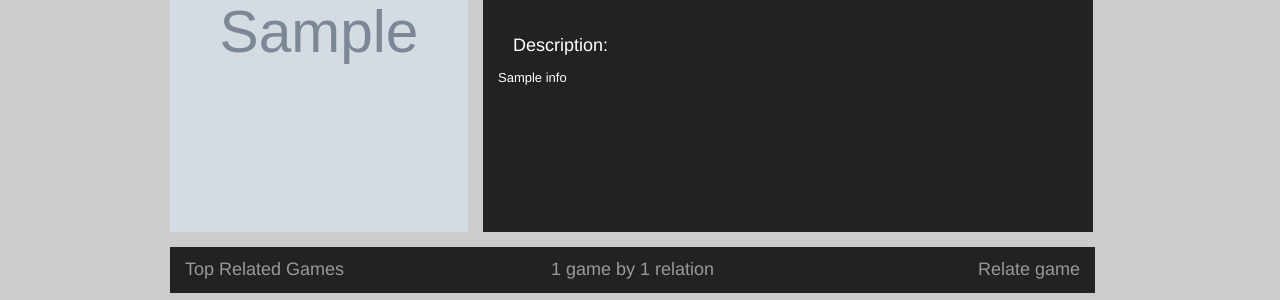
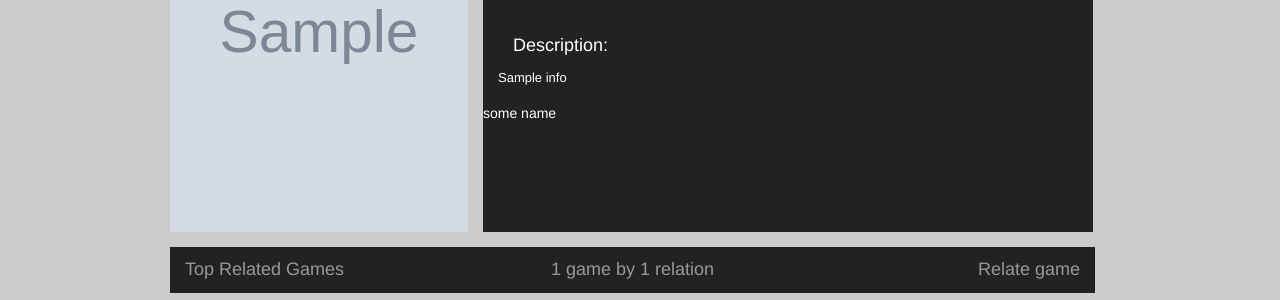
Before and after one commit to hedenberg/DynamicGameDB, a Flask app: template dynamicgamedb/frontend/templates/game.html in a window 1280 px wide. Shown: the part 238-538 px from the top of the page. Run offline with Flask 2, Linux system fonts and the light colour scheme; the template is opened without the code that fills it: most values are stand-ins (such as "Sample title", 1, 10 or a date in 2020); grey boxes marked "Sample" are stand-in pictures; some libraries are stand-ins or nearby versions.

Commit message:
started adding last edited to game vire

```diff
--- a/dynamicgamedb/frontend/templates/game.html
+++ b/dynamicgamedb/frontend/templates/game.html
@@ -64,6 +64,9 @@
 
               <p style="font-size:large; padding-left:15px">Description: </p>
               {{game.info}}
+              </div>
+              <div class="row" id="last_edited_container">
+              some name
               </div>
             </div>
           </div>
```
